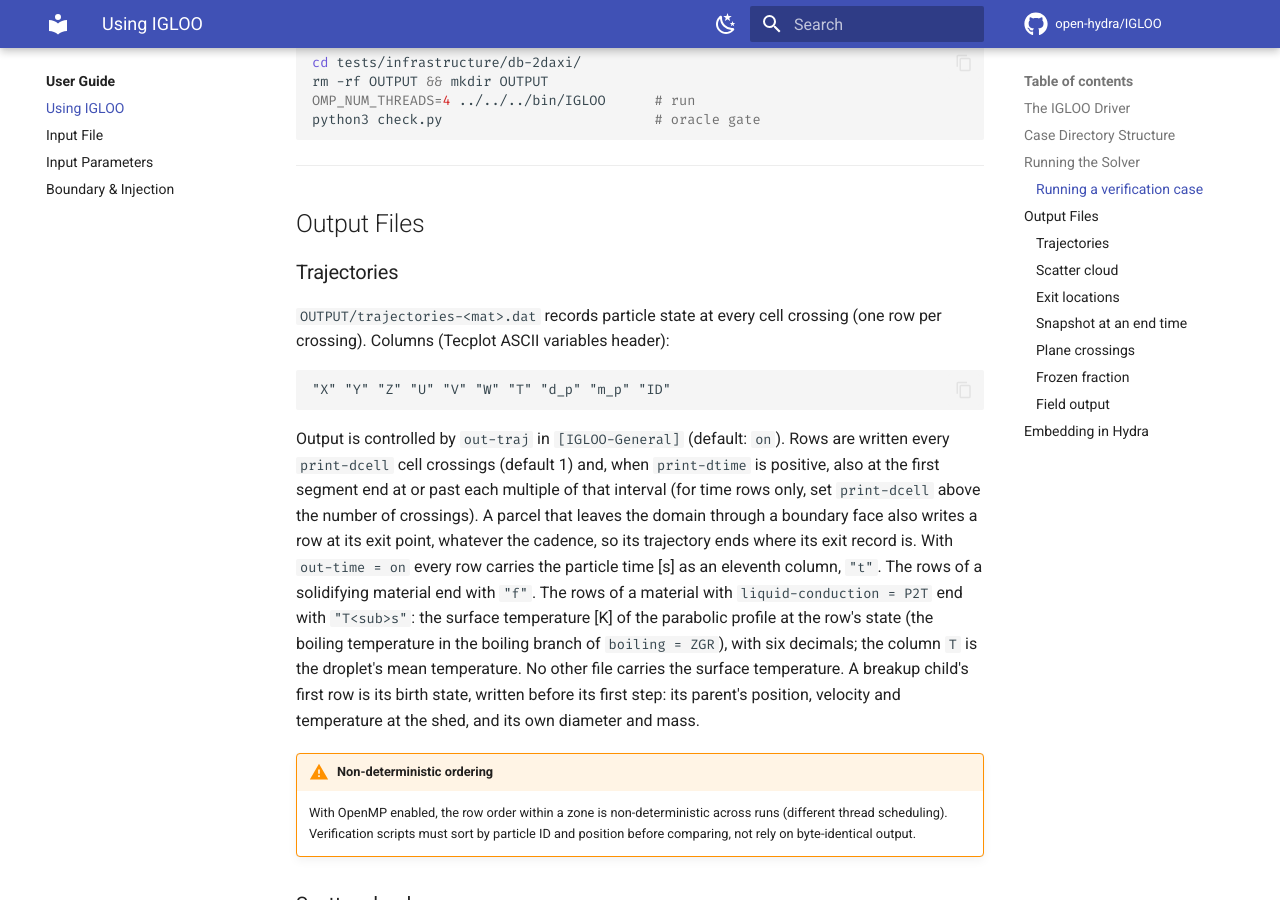
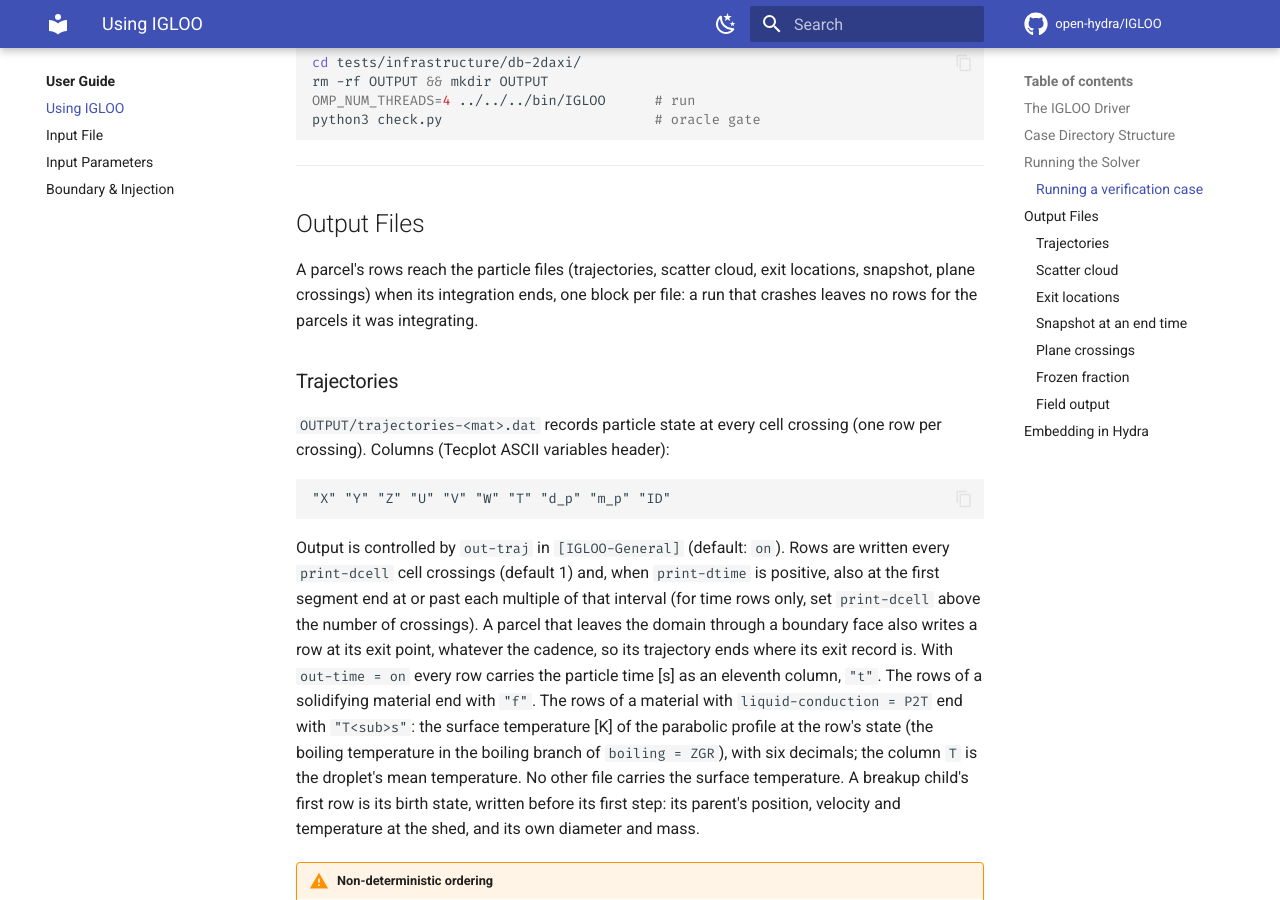
Before and after one commit to open-hydra/IGLOO, an MkDocs documentation site: the page built from docs/user/using.md, in a window 1280 px wide and 900 px high, scrolled down 2615 px. Built offline with MkDocs 1.6.1 and Material for MkDocs 9.7.7, drawn with Linux system fonts in a browser that asks for light colours; comment, search, counter and statistics services are not loaded.

Commit message:
perf(output): particle records formatted at the parcel's end, written as bytes; no formatted I/O in the parcel loop
The writers of the particle files (trajectory rows, exit records, plane crossings, the time-end snapshot, the scatter
markers) push their values into per-parcel lists (IGLOO_records, src/lib/records.f90) instead of writing; every exit
path of integrate calls emitParcel, which formats each list with IGLOO_fmt and writes it as one unformatted stream
block under that stream's critical section. rec_push takes a type(recList) list: a type-bound push made ifx set up
the passed object's class descriptor in its caller's prologue, solout's included, at every accepted step. The files
are opened access='stream', status='replace'; the variables= lines (one leading blank, as the list-directed and
(1X,A) writes printed them) and the zone lines are written as their bytes. The layouts are compiled once from the
production formats, the same strings test_fmt gates. A list holds one parcel's rows: at most 3677 scatter markers
(294 kB) on khrt-stress. A parcel still integrating when the run stops at an error stop or an abort leaves no rows
(they were written one by one before); docs/user/using.md says so, and no gate reads a file after such a stop. The
MPI merge reads the shards as bytes and is unchanged.

Inert: the suite's files equal the base's as multisets (the timing report's timing lines the only mover), and at one
thread every particle file is byte-identical (the timing report apart); the MPI suite passes. The record path's
witness: with the final line feed of each block dropped, 18 of 18 particle files of five cases (trajectories, outloc,
planes, snapshot, scatter) differ as multisets.

Cost: box-4fam's parcel loop at 4 x 20 takes 1.4 % more cycles than the base's on three nodes for 0.04 % more
instructions retired (one thread, the cycle counter switched to instructions): a layout effect, accepted at STOP A.

Co-Authored-By: Claude Opus 5.5 (1M context) <noreply@anthropic.com>
Claude-Session: https://claude.ai/code/session_019zi1qiuw7HF2aRfC8FR4xx

```diff
--- a/docs/user/using.md
+++ b/docs/user/using.md
@@ -97,6 +97,8 @@ python3 check.py                          # oracle gate
 ---
 
 ## Output Files
+
+A parcel's rows reach the particle files (trajectories, scatter cloud, exit locations, snapshot, plane crossings) when its integration ends, one block per file: a run that crashes leaves no rows for the parcels it was integrating.
 
 ### Trajectories
 
```
Also changed, not shown: 3 other files.
